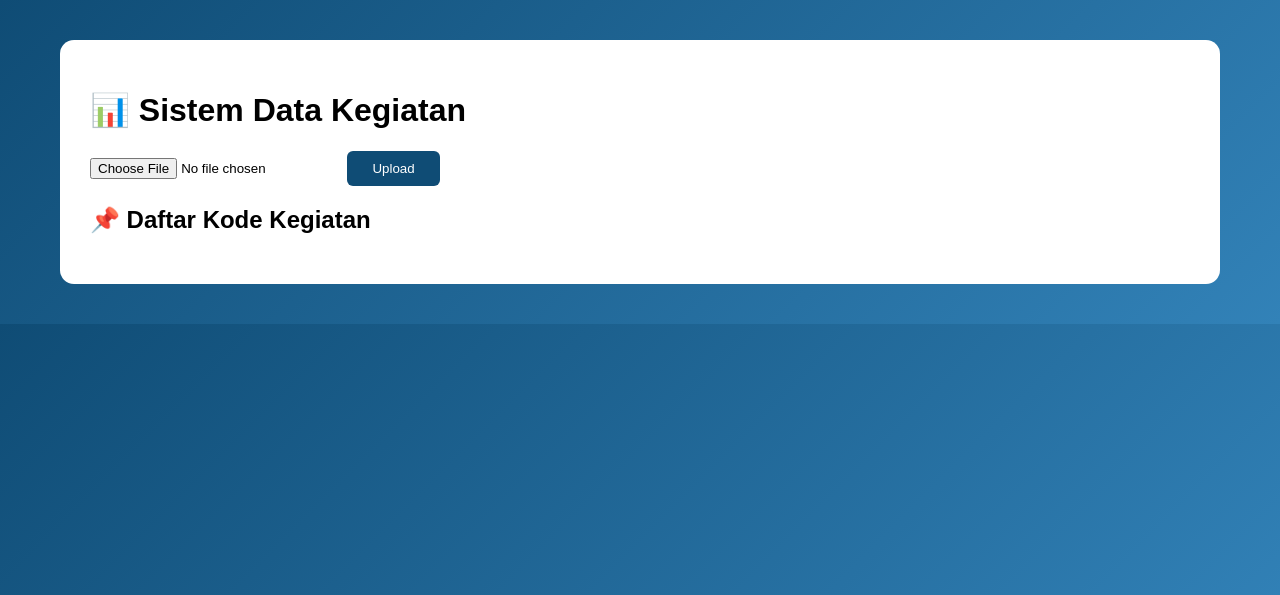
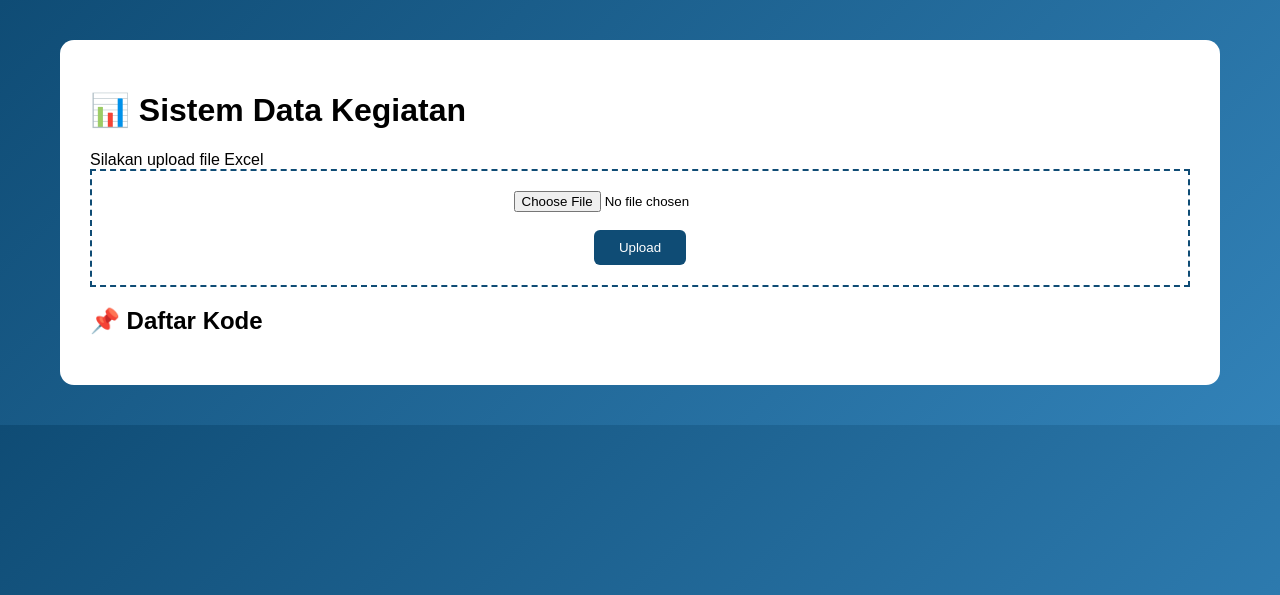
Before and after one commit to zashliza-droid/hahahi, a Flask app: page / in a window 1280 px wide. Shown: the top 595 px of the page. Run offline with Flask 3, Linux system fonts and the light colour scheme.

Commit message:
Update index.html

```diff
--- a/templates/index.html
+++ b/templates/index.html
@@ -1,28 +1,55 @@
 <!DOCTYPE html>
 <html lang="id">
 <head>
-<meta charset="UTF-8">
-<title>Sistem Data Kegiatan</title>
-<link rel="stylesheet" href="{{ url_for('static', filename='style.css') }}">
+    <meta charset="UTF-8">
+    <title>Upload Data</title>
+    <link rel="stylesheet" href="{{ url_for('static', filename='style.css') }}">
 </head>
 <body>
 
 <div class="container">
     <h1>📊 Sistem Data Kegiatan</h1>
 
-    <form action="/upload" method="post" enctype="multipart/form-data">
-        <input type="file" name="file" required>
-        <button type="submit">Upload</button>
+    <div class="alert">{{ message }}</div>
+
+    <form action="/upload" method="post" enctype="multipart/form-data" class="upload-box">
+        <input type="file" name="file" accept=".xlsx" required>
+        <br><br>
+        <button>Upload</button>
     </form>
 
-    <h2>📌 Daftar Kode Kegiatan</h2>
+    <h2>📌 Daftar Kode</h2>
 
-    <div class="kode-list">
+    {% if projects %}
+   <div class="search-wrapper">
+    <span class="search-icon"></span>
+    <input
+        type="text"
+        id="search"
+        placeholder="Cari kode kegiatan..."
+        onkeyup="filter()"
+        autofocus
+    >
+</div>
+
+    {% endif %}
+
+    <div id="list">
         {% for kode in projects %}
-            <a href="/detail/{{ kode }}" class="kode-item">{{ kode }}</a>
+            <a href="/detail/{{ kode }}" class="kode">{{ kode }}</a>
         {% endfor %}
     </div>
 </div>
 
+<script>
+function filter(){
+    let v = document.getElementById("search").value.toUpperCase();
+    let a = document.querySelectorAll(".kode");
+    a.forEach(e=>{
+        e.style.display = e.innerText.toUpperCase().includes(v) ? "" : "none";
+    });
+}
+</script>
+
 </body>
 </html>
```
